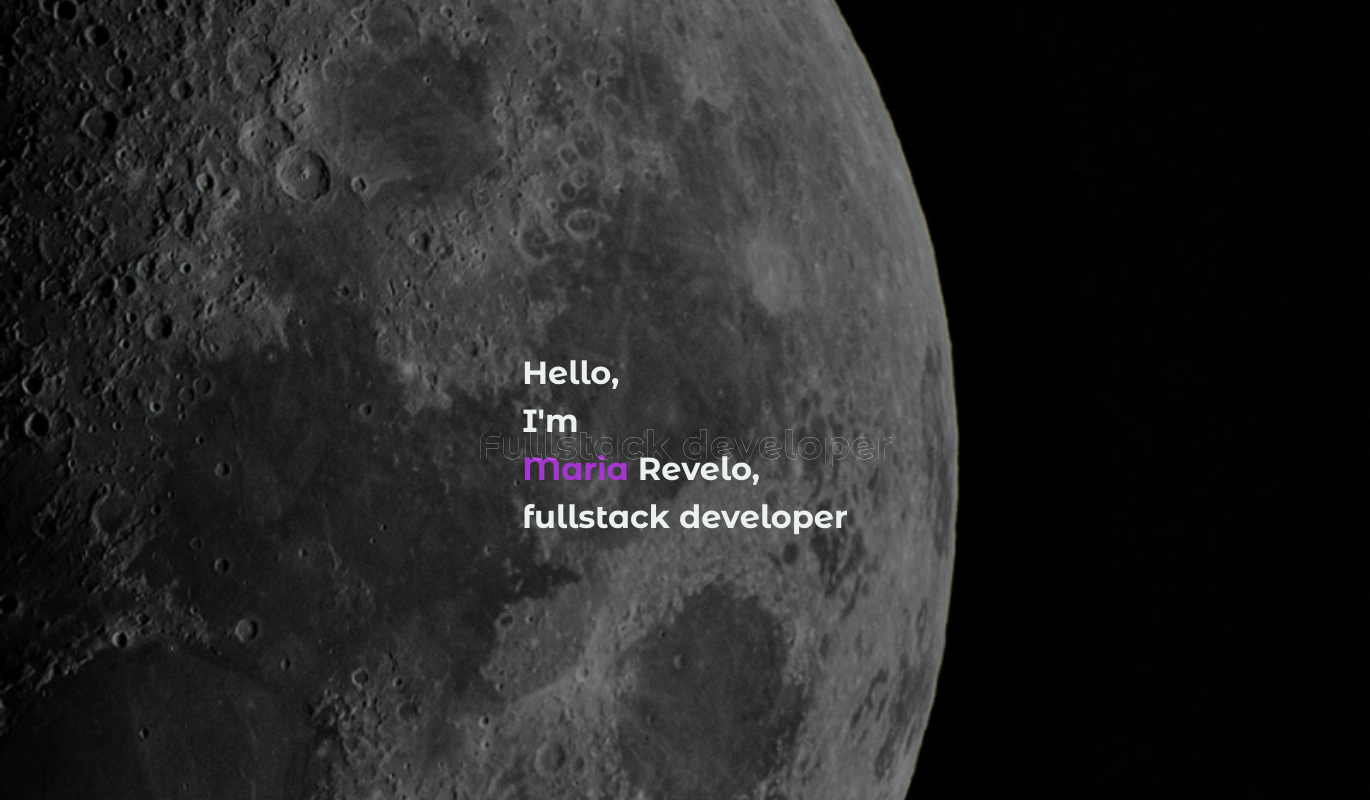
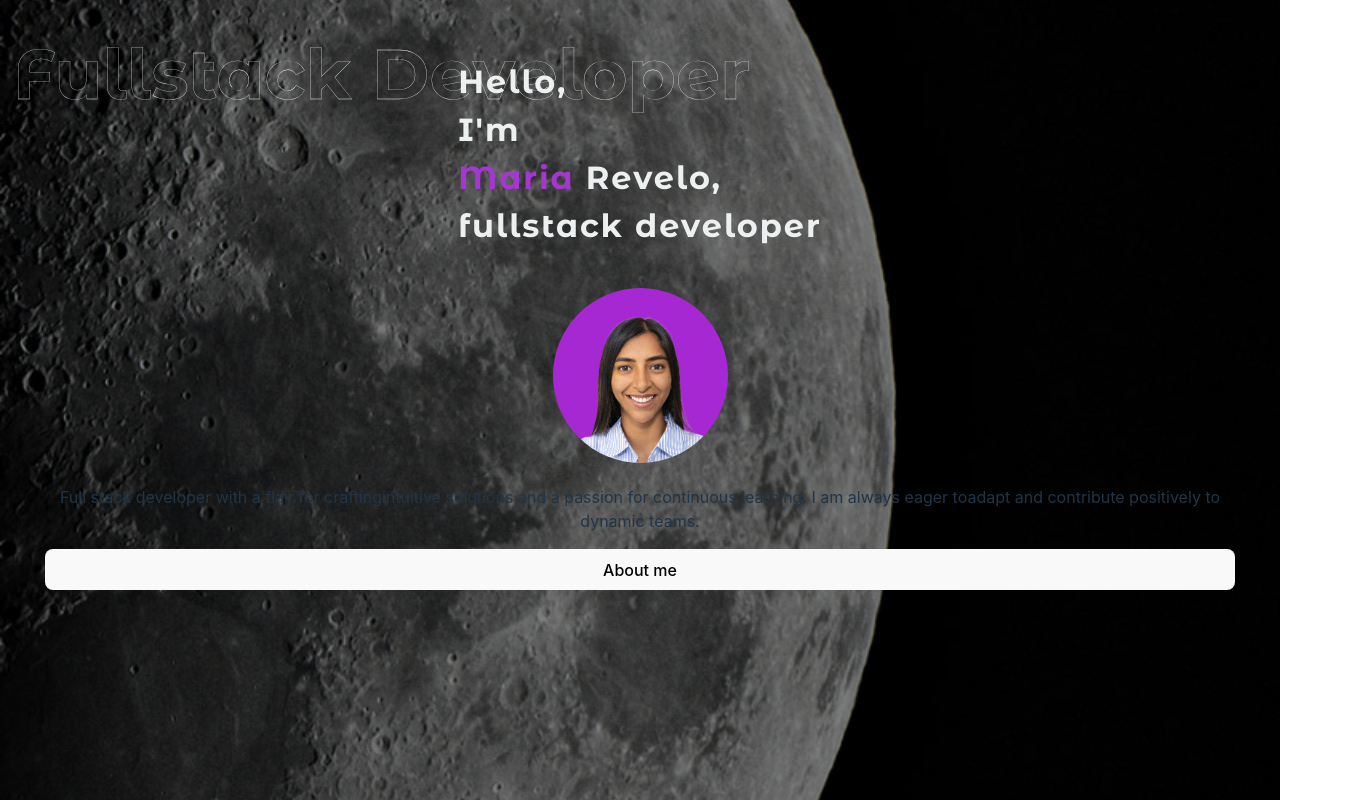
Before and after one commit to MariaVan8/portfolio-react, a React (Vite) app: page / in a window 1280 px wide. Shown: the top 800 px of the page, 1370 px wide, since content can reach past the window. Built offline with nearby package versions, Linux system fonts and the light colour scheme.

Commit message:
Created header structure

```diff
--- a/src/components/Header/Header.jsx
+++ b/src/components/Header/Header.jsx
@@ -5,8 +5,9 @@ function Header() {
 		<>
 			<header className="header">
 				<div className="header_overlay"></div>
+				<div className="header_box">
 					<div className="text-layer">
-					<p className="first-layer">Fullstack developer</p>
+						<p className="first-layer">Fullstack Developer</p>
 						<div className="second-layer">
 							<div className="second-layer_text">Hello,</div>
 							<div className="second-layer_text">I'm</div>
@@ -16,19 +17,12 @@ function Header() {
 							<div className="second-layer_text">fullstack developer</div>
 						</div>
 					</div>
-				{/* <div className="header_text-container">
-					<span>Hello,</span>
-					<span>
-						I'm <span className="accent">Maria</span>
-					</span>
-					<span>Revelo</span>
-					<span className="thin">fullstack developer</span>
-				</div>
 					<div className="img-container">
 						<img
 							src={perfil}
 							alt="profile"
 						/>
+					</div>
 				</div>
 				<div className="header_text-wrapper">
 					<p>
@@ -38,14 +32,7 @@ function Header() {
 						<span>adapt and contribute positively</span> to dynamic teams.
 					</p>
 					<button>About me</button>
-				</div> */}
-				{/* <div className="big">
-					<div className="overlay"></div>
-					<div className="text-layer">
-						<p className="first-layer">Fullstack developer</p>
-						<p className="second-layer">Hello</p>
 				</div>
-				</div> */}
 			</header>
 		</>
 	);
--- a/src/components/Header/Header.scss
+++ b/src/components/Header/Header.scss
@@ -8,7 +8,7 @@
 	background-image: url("../../assets/Images/moon.jpg");
 	background-size: cover;
 	background-position: center;
-	padding: 45px;
+
 	&_overlay {
 		position: absolute;
 		top: 0;
@@ -17,15 +17,22 @@
 		height: 100%;
 		background: rgba(0, 0, 0, 0.5); /* Adjust the opacity here */
 	}
+	&_box {
+		display: flex;
+		flex-direction: column;
+		gap: 6rem;
+		align-items: center;
+		width: 100%;
+	}
 	.text-layer {
 		align-items: center;
 		justify-content: center;
-		position: absolute;
+		position: relative;
 		top: 50%;
 		left: 50%;
 		width: 100%;
 		display: flex;
-		transform: translate(-50%, -50%);
+		transform: translate(-50%, 30%);
 		text-align: center;
 		color: white; /* Or any color that contrasts with your background */
 	}
@@ -33,14 +40,20 @@
 	.text-layer p {
 		margin: 0;
 		position: absolute;
-		font-size: $font-size-xxlarge;
+		//font-size: 80px;
+		width: 98%;
+		padding-bottom: 10rem;
+		line-height: 3.5rem;
+		text-align: left;
 	}
 
 	.first-layer {
 		z-index: 2; /* Higher index on top */
-		-webkit-text-stroke-width: 0.2px;
+		-webkit-text-stroke-width: 0.3px;
 		-webkit-text-stroke-color: white;
 		font-weight: bolder;
+		//width: 100%;
+		font-size: 70px;
 		color: transparent;
 		position: relative;
 		font-family: $montserrat-alternates-light;
@@ -54,7 +67,8 @@
 		text-align: left;
 		display: flex;
 		flex-direction: column;
-
+		padding: 0 45px;
+		letter-spacing: 2px;
 		&_text {
 			color: $primary-color;
 			font-family: $montserrat-alternates-bold;
@@ -70,34 +84,23 @@
 		margin-top: 10px; /* Adjust spacing between lines */
 		font-size: $font-size-xlarge;
 	}
-	// &_text-container {
-	// 	display: flex;
-	// 	flex-direction: column;
-	// 	span {
-	// 		font-size: $font-size-xlarge;
-	// 		font-family: $montserrat-alternates-bold;
-	// 		font-weight: bold;
-	// 		color: $primary-color;
-	// 		letter-spacing: 1px;
-	// 		line-height: 2.5rem;
-	// 		.accent {
-	// 			color: $secondary-color;
-	// 		}
-	// 	}
-	// 	.thin {
-	// 		font-family: $montserrat-alternates-light;
-	// 		font-weight: 300;
-	// 	}
-	// }
-	// img {
-	// 	width: 175px;
-	// 	height: 175px;
-	// 	margin: 0 auto;
-	// 	border-radius: 50%;
-	// }
-	// button {
-	// 	background-color: $secondary-color;
-	// }
+
+	.img-container {
+		position: relative;
+	}
+
+	&_text-wrapper {
+		position: relative;
+		display: flex;
+		flex-direction: column;
+		padding: 0 45px;
+		p {
+			text-align: center;
+		}
+		button {
+			text-align: center;
+		}
+	}
 }
 img {
 	width: 175px;
```
Lines whose indentation alone changed are shown as unchanged.
